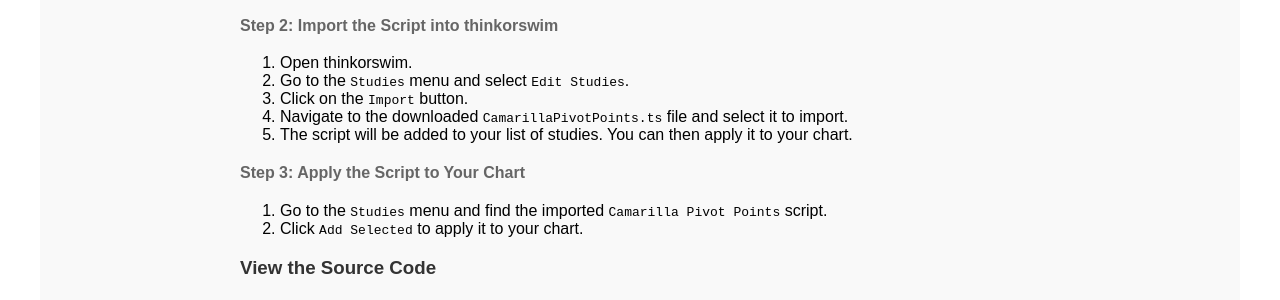
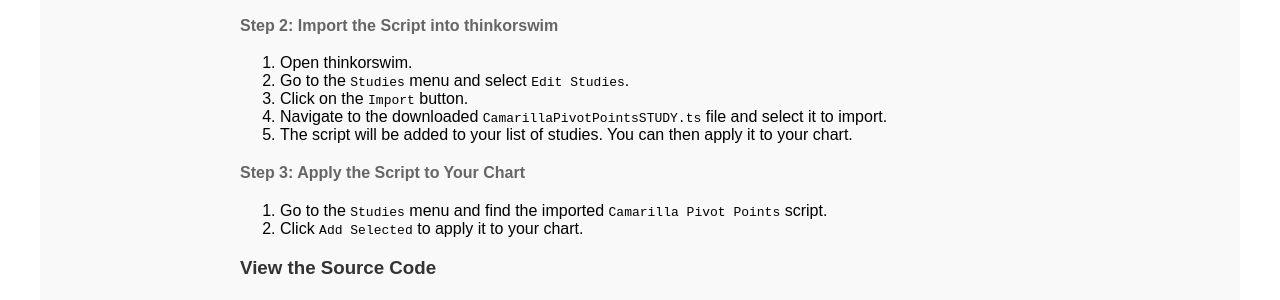
Before and after one commit to zackrylangford/daytrading-unplugged, a Jekyll site: the page built from _posts/2024-06-02-camarilla-thinkorswim-script.md, in a window 1280 px wide. Shown: the part 445-745 px from the top of the page. Built offline with Jekyll 4.4.1, drawn with Linux system fonts in a browser that asks for light colours.

Commit message:
fixed wording on thinkorswim script post

```diff
--- a/_posts/2024-06-02-camarilla-thinkorswim-script.md
+++ b/_posts/2024-06-02-camarilla-thinkorswim-script.md
@@ -22,7 +22,7 @@ Download the script file by clicking the link below:
 1. Open thinkorswim.
 2. Go to the `Studies` menu and select `Edit Studies`.
 3. Click on the `Import` button.
-4. Navigate to the downloaded `CamarillaPivotPoints.ts` file and select it to import.
+4. Navigate to the downloaded `CamarillaPivotPointsSTUDY.ts` file and select it to import.
 5. The script will be added to your list of studies. You can then apply it to your chart.
 
 **Step 3: Apply the Script to Your Chart**
```
